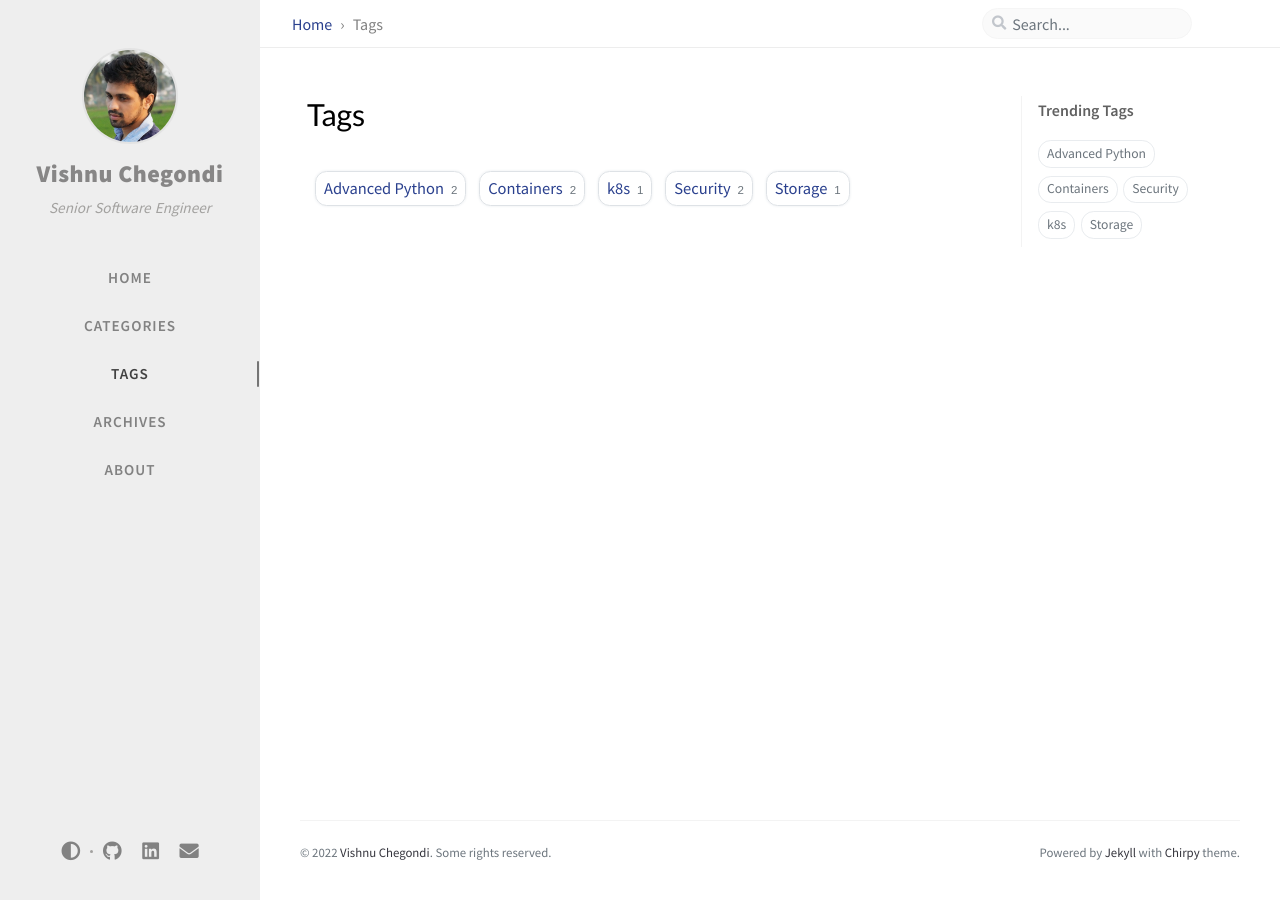
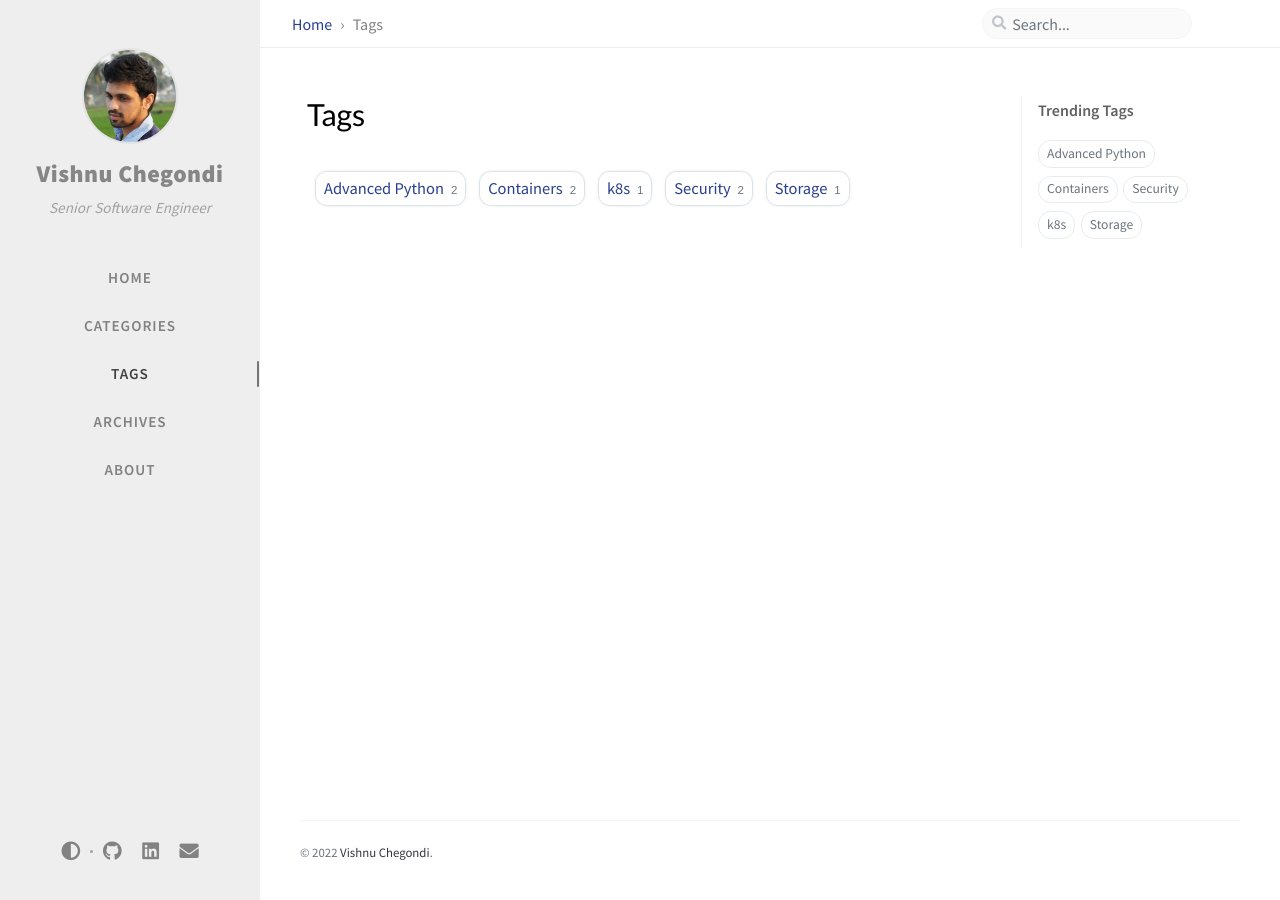
Before and after one commit to vishnu-chegondi/vishnu-chegondi.github.io, a Jekyll site: the page built from _tabs/tags.md, in a window 1280 px wide. Built offline with Jekyll 4.4.1, drawn with Linux system fonts in a browser that asks for light colours; nearby versions of some CDN libraries; comment, search, counter and statistics services are not loaded.

```diff
--- a/_data/locales/en.yml
+++ b/_data/locales/en.yml
@@ -35,7 +35,7 @@ copyright:
     link: https://creativecommons.org/licenses/by/4.0/
 
   # Displayed in the footer
-  brief: Some rights reserved.
+  brief: ''
   verbose: >-
     Except where otherwise noted, the blog posts on this site are licensed
     under the Creative Commons Attribution 4.0 International (CC BY 4.0) License by the author.
--- a/_includes/footer.html
+++ b/_includes/footer.html
@@ -23,10 +23,10 @@
           <a href="https://github.com/cotes2020/jekyll-theme-chirpy" target="_blank" rel="noopener">Chirpy</a>
         {% endcapture %}
 
-        {{ site.data.locales[lang].meta
+        <!-- {{ site.data.locales[lang].meta
           | default: 'Powered by :PLATFORM with :THEME theme.'
           | replace: ':PLATFORM', _platform | replace: ':THEME', _theme
-        }}
+        }} -->
 
       </p>
     </div>
```
Also changed, not shown: assets/img/favicons/android-chrome-192x192.png (deleted), assets/img/favicons/android-chrome-512x512.png (deleted), assets/img/favicons/apple-touch-icon.png (deleted), assets/img/favicons/favicon-16x16.png (deleted), assets/img/favicons/favicon-32x32.png (deleted), assets/img/favicons/favicon.ico, 1 other file.
